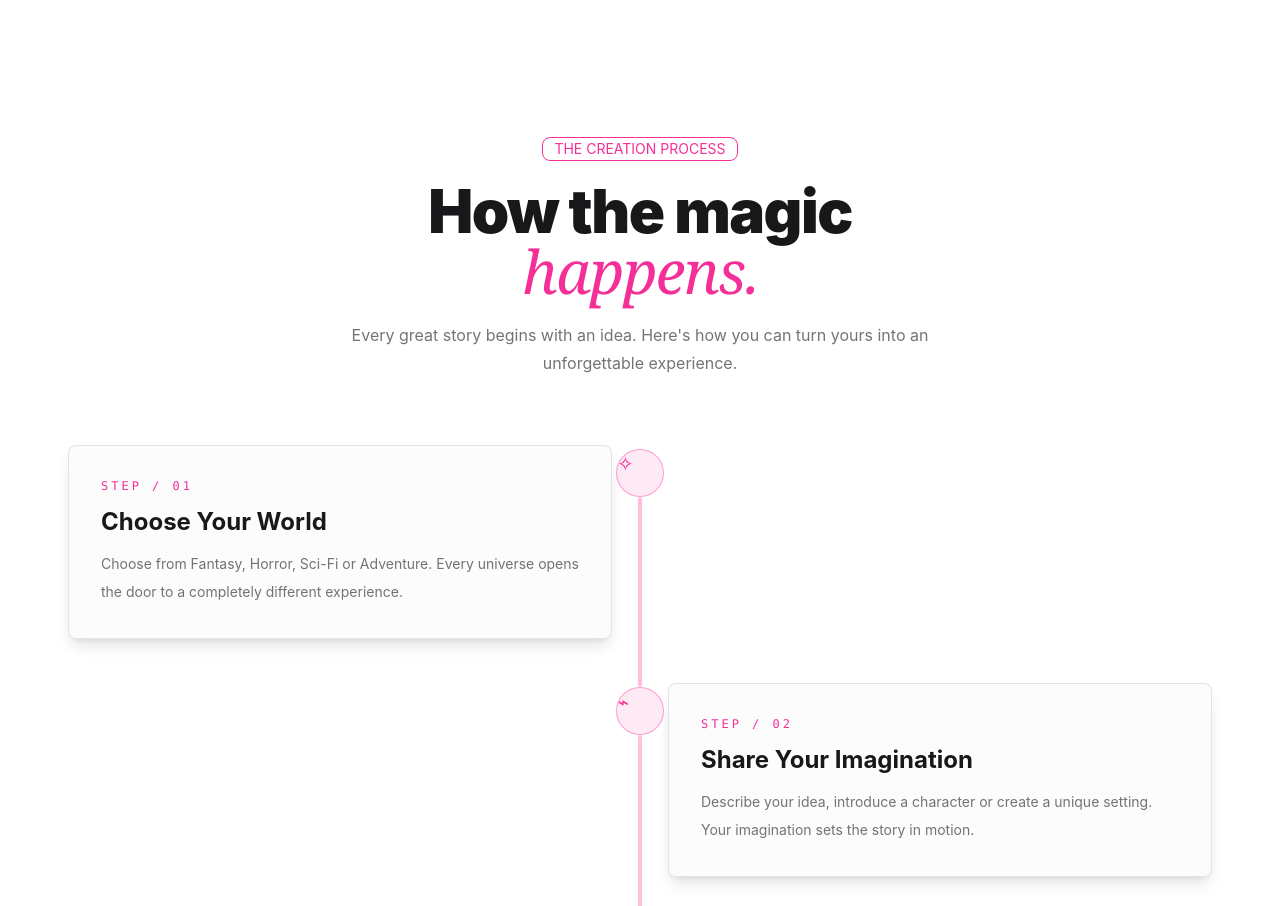
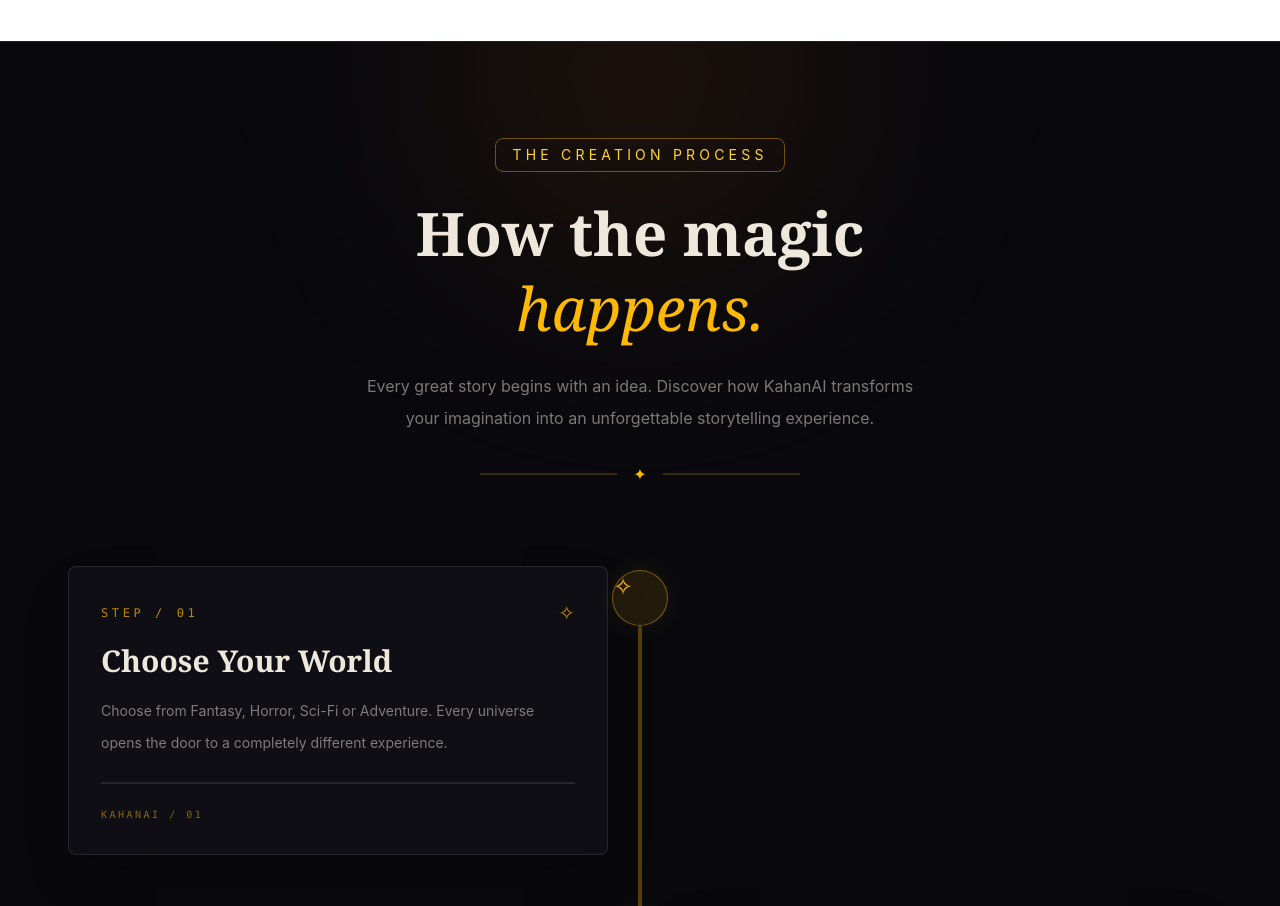
Before and after one commit to anupam-anand-ojha/kahanAi-frontend, a React (Vite) app: page / in a window 1280 px wide. Shown: the part 3520-4426 px from the top of the page. Built offline with nearby package versions, Linux system fonts and the light colour scheme.

Commit message:
redesign how it works with abber yellow cinamatic feel

```diff
--- a/src/components/HowItWorks.jsx
+++ b/src/components/HowItWorks.jsx
@@ -32,75 +32,103 @@ const steps = [
 
 function HowItWorks() {
   return (
-    <section id="how-it-works" className="px-5 py-24 md:px-10">
-      <div className="mx-auto max-w-6xl">
+    <section
+      id="how-it-works"
+      className="relative overflow-hidden border-y border-white/10 bg-[#09090d] px-5 py-24 text-[#eee8dc] md:px-10"
+    >
+      {/* Background Glow */}
+      <div className="pointer-events-none absolute -top-40 left-1/2 h-96 w-96 -translate-x-1/2 rounded-full bg-amber-600/10 blur-[120px]" />
+
+      <div className="relative mx-auto max-w-6xl">
 
         {/* Section Heading */}
-        <div className="mx-auto mb-16 max-w-2xl text-center">
-          <div className="badge badge-secondary badge-outline mb-5">
+        <div className="mx-auto mb-20 max-w-2xl text-center">
+
+          <div className="badge badge-outline mb-6 border-amber-400/40 px-4 py-4 tracking-[0.3em] text-amber-300">
             THE CREATION PROCESS
           </div>
 
-          <h2 className="text-4xl font-black tracking-tight md:text-6xl">
+          <h2 className="font-serif text-4xl font-bold leading-tight md:text-6xl">
             How the magic
-            <span className="block font-serif font-normal italic text-secondary">
+            <span className="block font-normal italic text-amber-400">
               happens.
             </span>
           </h2>
 
-          <p className="mt-5 text-sm leading-7 opacity-60 md:text-base">
+          <p className="mx-auto mt-6 max-w-xl text-sm leading-8 text-[#eee8dc]/50 md:text-base">
             Every great story begins with an idea.
-            Here's how you can turn yours into an unforgettable experience.
+            Discover how KahanAI transforms your imagination
+            into an unforgettable storytelling experience.
           </p>
+
+          <div className="divider mx-auto mt-8 max-w-xs before:bg-amber-400/20 after:bg-amber-400/20">
+            <span className="text-amber-400">✦</span>
+          </div>
         </div>
 
-        {/* Steps */}
+        {/* Timeline */}
         <ul className="timeline timeline-snap-icon timeline-vertical max-md:timeline-compact">
 
           {steps.map((step, index) => (
             <li key={step.number}>
 
-              {index !== 0 && <hr className="bg-secondary/30" />}
+              {index !== 0 && (
+                <hr className="bg-amber-400/30" />
+              )}
 
               {/* Timeline Icon */}
               <div className="timeline-middle">
                 <div className="avatar placeholder">
-                  <div className="w-12 rounded-full border border-secondary/40 bg-secondary/10 text-secondary">
-                    <span className="text-xl">{step.icon}</span>
+                  <div className="w-14 rounded-full border border-amber-400/40 bg-amber-400/10 text-amber-400 shadow-[0_0_25px_rgba(251,191,36,0.08)]">
+                    <span className="text-2xl">
+                      {step.icon}
+                    </span>
                   </div>
                 </div>
               </div>
 
               {/* Step Card */}
               <div
-                className={`mb-10 ${
+                className={`mb-12 ${
                   index % 2 === 0
                     ? "timeline-start md:text-end"
                     : "timeline-end"
                 }`}
               >
-                <div className="card border border-base-content/10 bg-base-200/40 text-left shadow-lg transition-all duration-300 hover:border-secondary/40 hover:shadow-xl">
+                <div className="card border border-white/10 bg-[#111016]/90 text-left shadow-2xl transition-all duration-500 hover:-translate-y-1 hover:border-amber-400/40 hover:shadow-[0_15px_50px_rgba(180,120,35,0.08)]">
 
-                  <div className="card-body gap-3 p-6 md:p-8">
+                  <div className="card-body gap-4 p-6 md:p-8">
 
-                    <span className="font-mono text-xs tracking-[0.25em] text-secondary">
-                      STEP / {step.number}
-                    </span>
+                    <div className="flex items-center justify-between">
+                      <span className="font-mono text-xs tracking-[0.3em] text-amber-400/70">
+                        STEP / {step.number}
+                      </span>
 
-                    <h3 className="text-xl font-bold md:text-2xl">
+                      <span className="text-xl text-amber-400/70">
+                        {step.icon}
+                      </span>
+                    </div>
+
+                    <h3 className="font-serif text-2xl font-bold text-[#eee8dc] md:text-3xl">
                       {step.title}
                     </h3>
 
-                    <p className="text-sm leading-7 opacity-60">
+                    <p className="text-sm leading-8 text-[#eee8dc]/50">
                       {step.description}
                     </p>
+
+                    <div className="divider my-0 before:bg-white/10 after:bg-white/10" />
+
+                    <span className="font-mono text-[10px] tracking-[0.25em] text-amber-400/50">
+                      KAHANAI / {step.number}
+                    </span>
 
                   </div>
                 </div>
               </div>
 
               {index !== steps.length - 1 && (
-                <hr className="bg-secondary/30" />
+                <hr className="bg-amber-400/30" />
               )}
 
             </li>
@@ -109,15 +137,22 @@ function HowItWorks() {
         </ul>
 
         {/* CTA */}
+        <div className="mt-16 text-center">
 
-        <div className="mt-12 text-center">
-          <a href="#create" className="btn btn-secondary btn-lg">
+          <p className="mb-6 font-serif text-xl italic text-[#eee8dc]/50">
+            Your next great story is waiting.
+          </p>
+
+          <a
+            href="#create"
+            className="btn h-14 border-amber-400 bg-amber-400 px-8 text-sm font-bold tracking-wide text-black shadow-lg shadow-amber-900/20 hover:border-amber-300 hover:bg-amber-300"
+          >
             <span>✦</span>
             Start Your Story
             <span>↗</span>
           </a>
+
         </div>
-
 
       </div>
     </section>
```
